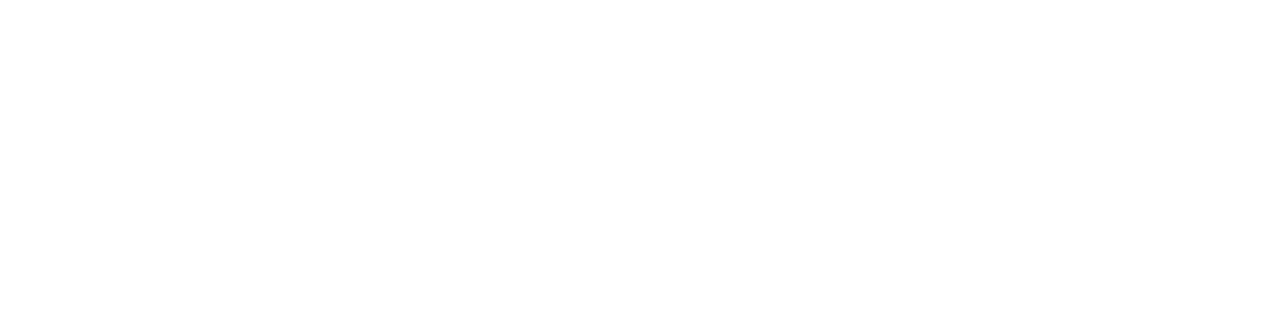
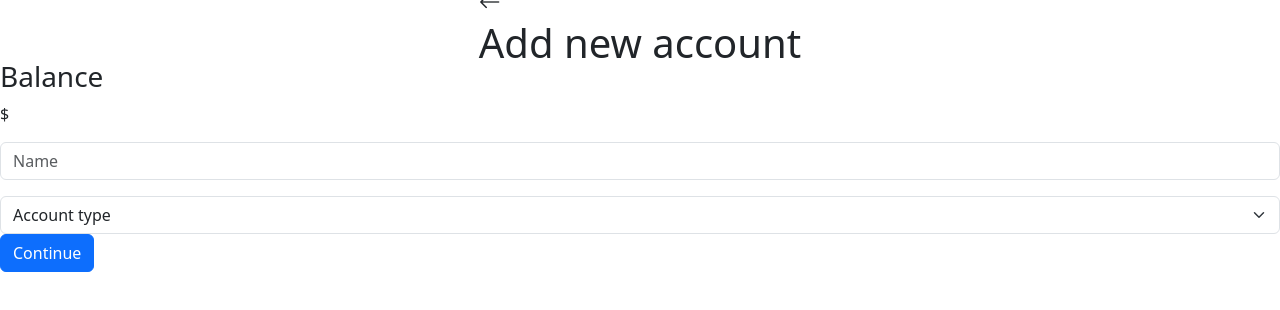
Before and after one commit to AlonRR/web_final_project, a plain HTML site: page client/newaccount.html in a window 1280 px wide. Drawn offline with nearby package versions, Linux system fonts and the light colour scheme.

Commit message:
adding html new account

```diff
--- a/client/newaccount.html
+++ b/client/newaccount.html
@@ -1,11 +1,48 @@
 <!DOCTYPE html>
 <html lang="en">
+
 <head>
     <meta charset="UTF-8">
     <meta name="viewport" content="width=device-width, initial-scale=1.0">
-    <title>Document</title>
+    <title>Add new account</title>
+    <!-- cdn bootstrap -->
+    <link href="https://cdn.jsdelivr.net/npm/bootstrap@5.3.3/dist/css/bootstrap.min.css" rel="stylesheet"
+        integrity="sha384-QWTKZyjpPEjISv5WaRU9OFeRpok6YctnYmDr5pNlyT2bRjXh0JMhjY6hW+ALEwIH" crossorigin="anonymous">
+    <script src="https://cdn.jsdelivr.net/npm/bootstrap@5.3.3/dist/js/bootstrap.bundle.min.js"
+        integrity="sha384-YvpcrYf0tY3lHB60NNkmXc5s9fDVZLESaAA55NDzOxhy9GkcIdslK1eN7N6jIeHz"
+        crossorigin="anonymous"></script>
+    <link rel="stylesheet" href="https://cdn.jsdelivr.net/npm/bootstrap-icons@1.8.1/font/bootstrap-icons.css">
+    <!-- css -->
+    <link rel="stylesheet" type="text/css" href="./style.css">
 </head>
+
 <body>
+    <header>
+        <nav>
+          <i class="bi bi-arrow-left"></i>
+          <h1>Add new account</h1>
+        </nav>
+      </header>
+      <main>
+        <section>
+            <h3>Balance</h3>
+            <p>$<span></span></p>
+        </section>
+        <section>
+            <form>
+                <div class="mb-3">
+                    <input type="text" class="form-control" id="nameInput" placeholder="Name">
+                  </div>
+                  <select class="form-select" aria-label="Default select example">
+                    <option selected>Account type</option>
+                    <option value="1">Savings Account</option>
+                    <option value="2">Joint Account</option>
+                    <option value="3">Checking Account</option>
+                  </select>
+            </form>
+            <button type="button" class="btn btn-primary">Continue</button>
+        </section>
+      </main>
+</body>
 
-</body>
 </html>
```
